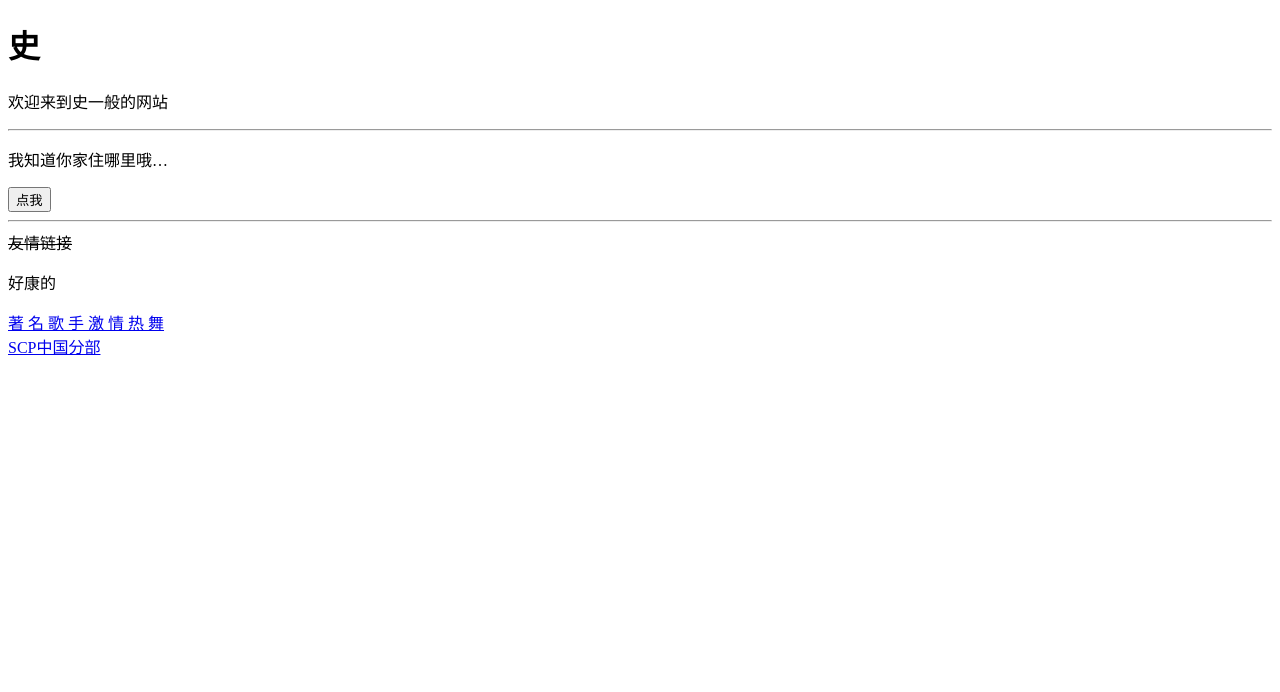
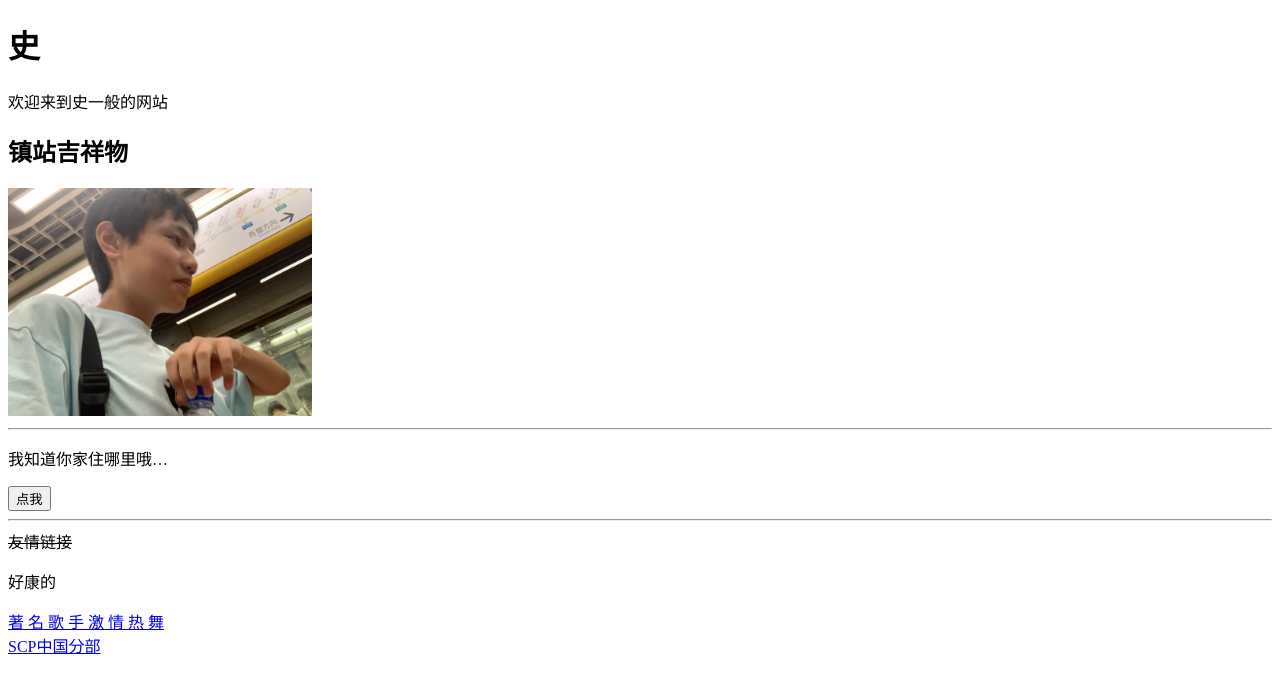
Before and after one commit to eta1116/eta1116.github.io, a plain HTML site: page index.html in a window 1280 px wide. Drawn offline with Linux system fonts and the light colour scheme.

Commit message:
Update index.html

```diff
--- a/index.html
+++ b/index.html
@@ -6,6 +6,8 @@
 <body>
     <h1> 史 </h1>
     <p> 欢迎来到史一般的网站 </p>
+	<h2>镇站吉祥物</h2>
+	<img src="IMG_7722.JPG" alt="吉祥物" width="304" height="228">
   <hr>
     <p id="demo">我知道你家住哪里哦…</p>
 <button onclick="getLocation()">点我</button>
```
